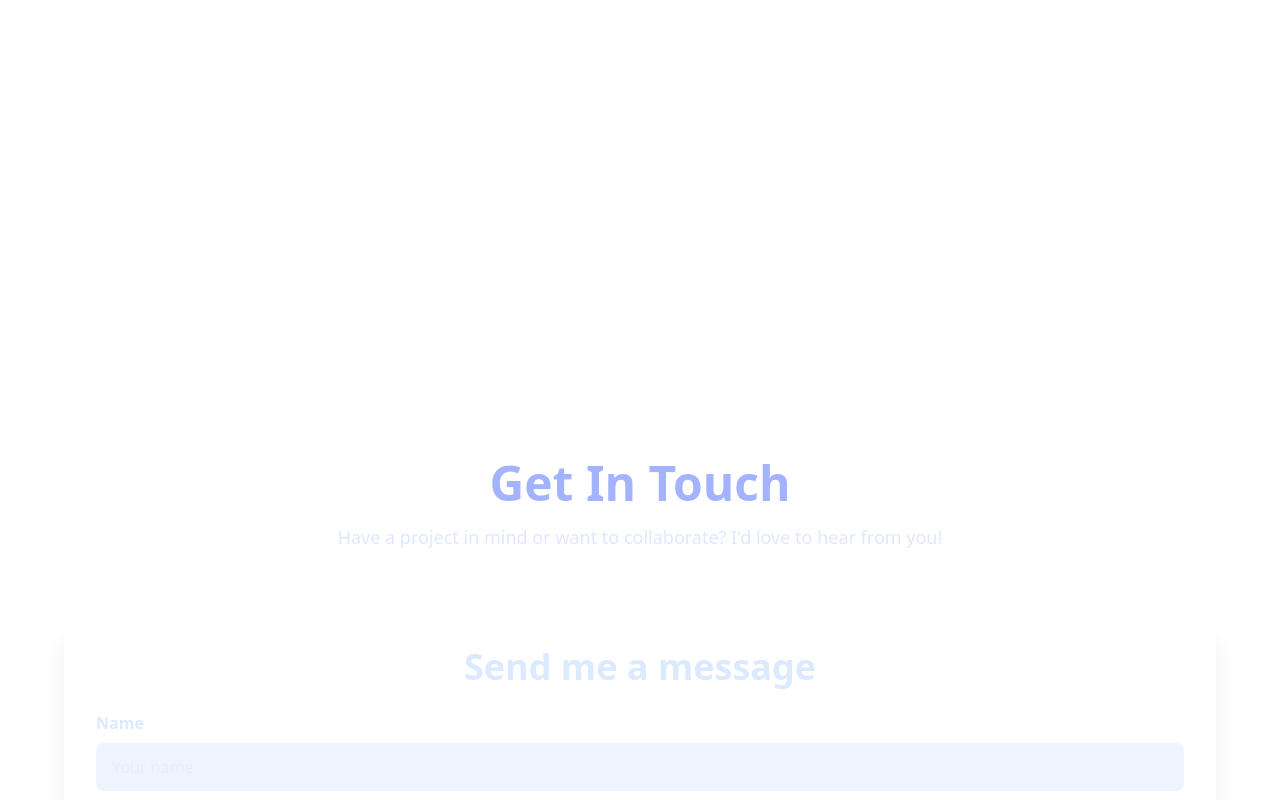
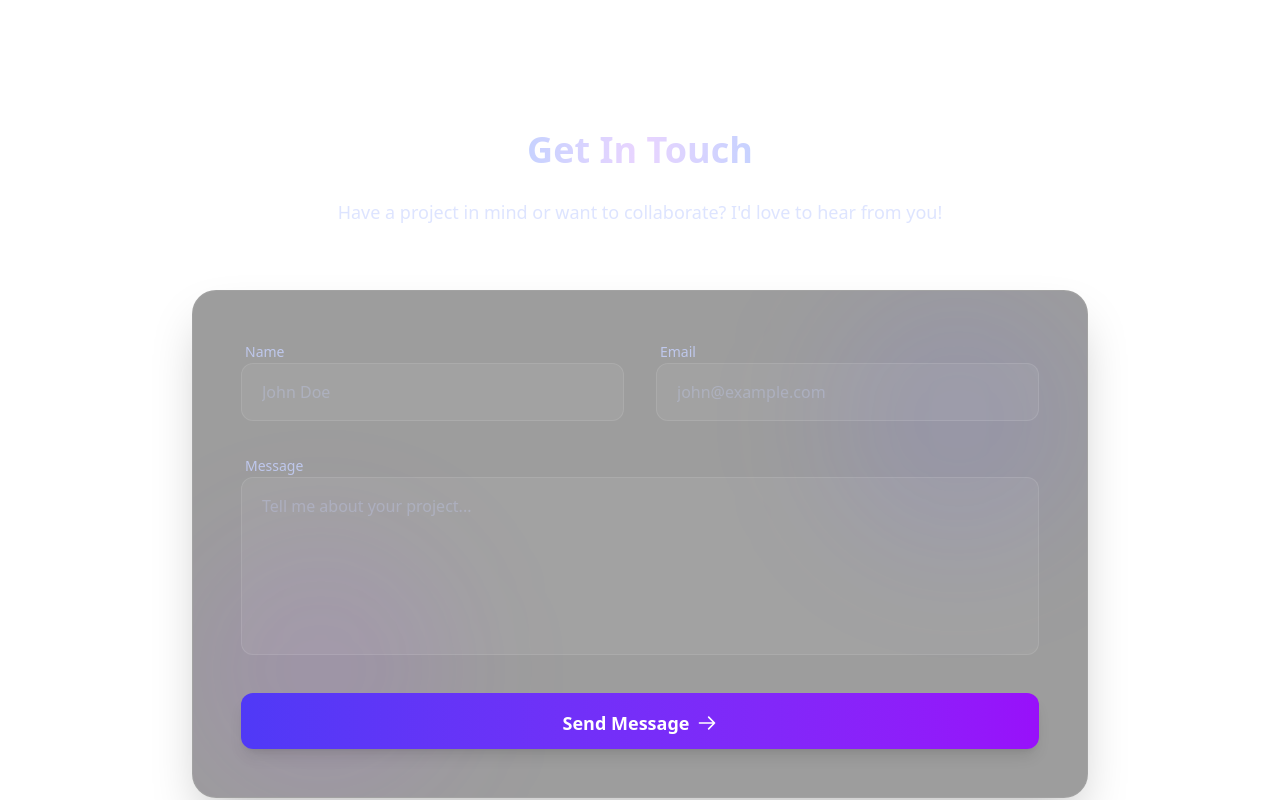
Before and after one commit to SwayamWakodikar/Portfolio, a React (Vite) app in the folder client/: page / in a window 1280 px wide. Shown: the part 3120-3920 px from the top of the page. Built offline with nearby package versions, Linux system fonts and the light colour scheme.

Commit message:
some visual changes

```diff
--- a/client/src/components/Contact.jsx
+++ b/client/src/components/Contact.jsx
@@ -31,65 +31,27 @@ const Contact = () => {
     }, 1000)
   }
 
-  const socialLinks = [
-    {
-      name: 'GitHub',
-      url: 'https://github.com',
-      icon: (
-        <svg className="w-6 h-6" fill="currentColor" viewBox="0 0 24 24">
-          <path d="M12 0c-6.626 0-12 5.373-12 12 0 5.302 3.438 9.8 8.207 11.387.599.111.793-.261.793-.577v-2.234c-3.338.726-4.033-1.416-4.033-1.416-.546-1.387-1.333-1.756-1.333-1.756-1.089-.745.083-.729.083-.729 1.205.084 1.839 1.237 1.839 1.237 1.07 1.834 2.807 1.304 3.492.997.107-.775.418-1.305.762-1.604-2.665-.305-5.467-1.334-5.467-5.931 0-1.311.469-2.381 1.236-3.221-.124-.303-.535-1.524.117-3.176 0 0 1.008-.322 3.301 1.23.957-.266 1.983-.399 3.003-.404 1.02.005 2.047.138 3.006.404 2.291-1.552 3.297-1.23 3.297-1.23.653 1.653.242 2.874.118 3.176.77.84 1.235 1.911 1.235 3.221 0 4.609-2.807 5.624-5.479 5.921.43.372.823 1.102.823 2.222v3.293c0 .319.192.694.801.576 4.765-1.589 8.199-6.086 8.199-11.386 0-6.627-5.373-12-12-12z"/>
-        </svg>
-      )
-    },
-    {
-      name: 'LinkedIn',
-      url: 'https://linkedin.com',
-      icon: (
-        <svg className="w-6 h-6" fill="currentColor" viewBox="0 0 24 24">
-          <path d="M20.447 20.452h-3.554v-5.569c0-1.328-.027-3.037-1.852-3.037-1.853 0-2.136 1.445-2.136 2.939v5.667H9.351V9h3.414v1.561h.046c.477-.9 1.637-1.85 3.37-1.85 3.601 0 4.267 2.37 4.267 5.455v6.286zM5.337 7.433c-1.144 0-2.063-.926-2.063-2.065 0-1.138.92-2.063 2.063-2.063 1.14 0 2.064.925 2.064 2.063 0 1.139-.925 2.065-2.064 2.065zm1.782 13.019H3.555V9h3.564v11.452zM22.225 0H1.771C.792 0 0 .774 0 1.729v20.542C0 23.227.792 24 1.771 24h20.451C23.2 24 24 23.227 24 22.271V1.729C24 .774 23.2 0 22.222 0h.003z"/>
-        </svg>
-      )
-    },
-    {
-      name: 'Email',
-      url: 'mailto:swayam.w06@gmail.com',
-      icon: (
-        <svg className="w-6 h-6" fill="none" stroke="currentColor" viewBox="0 0 24 24">
-          <path strokeLinecap="round" strokeLinejoin="round" strokeWidth={2} d="M3 8l7.89 5.26a2 2 0 002.22 0L21 8M5 19h14a2 2 0 002-2V7a2 2 0 00-2-2H5a2 2 0 00-2 2v10a2 2 0 002 2z" />
-        </svg>
-      )
-    },
-    {
-      name: 'Twitter',
-      url: 'https://twitter.com',
-      icon: (
-        <svg className="w-6 h-6" fill="currentColor" viewBox="0 0 24 24">
-          <path d="M23.953 4.57a10 10 0 01-2.825.775 4.958 4.958 0 002.163-2.723c-.951.555-2.005.959-3.127 1.184a4.92 4.92 0 00-8.384 4.482C7.69 8.095 4.067 6.13 1.64 3.162a4.822 4.822 0 00-.666 2.475c0 1.71.87 3.213 2.188 4.096a4.904 4.904 0 01-2.228-.616v.06a4.923 4.923 0 003.946 4.827 4.996 4.996 0 01-2.212.085 4.936 4.936 0 004.604 3.417 9.867 9.867 0 01-6.102 2.105c-.39 0-.779-.023-1.17-.067a13.995 13.995 0 007.557 2.209c9.053 0 13.998-7.496 13.998-13.985 0-.21 0-.42-.015-.63A9.935 9.935 0 0024 4.59z"/>
-        </svg>
-      )
-    }
-  ]
-
   return (
-    <div className="w-screen min-h-screen py-20 px-4 bg-linear-to-b bg-transparent">
-      <div className="max-w-6xl mx-auto">
+    <div className="w-screen min-h-screen py-20 px-4 bg-transparent">
+      <div className="max-w-4xl mx-auto">
         <div className="text-center mb-16">
-          <h2 className="text-5xl font-bold bg-linear-to-r text-indigo-300 bg-clip-text mb-4">
+          <h2 className="text-3xl lg:text-4xl font-bold bg-gradient-to-r from-indigo-200 via-purple-200 to-indigo-200 bg-clip-text text-transparent inline-block mb-4">
             Get In Touch
           </h2>
-          <p className="text-indigo-100 text-lg max-w-2xl mx-auto">
+          <p className="text-indigo-200/60 mt-3 text-lg font-medium max-w-2xl mx-auto">
             Have a project in mind or want to collaborate? I'd love to hear from you!
           </p>
         </div>
 
-        <div className="items-center">
-          {/* Contact Form */}
-          <div className=" backdrop-blur-xs rounded-2xl shadow-xl p-8 ">
-            <h3 className="text-center text-4xl font-bold text-blue-100 mb-6">Send me a message</h3>
+        <div className="relative p-8 lg:p-12 rounded-3xl bg-[#0a0a0a]/40 backdrop-blur-xl border border-white/5 shadow-2xl overflow-hidden">
+          {/* Glow Effect */}
+          <div className="absolute top-0 right-0 w-64 h-64 bg-indigo-500/10 rounded-full blur-3xl -z-10" />
+          <div className="absolute bottom-0 left-0 w-64 h-64 bg-purple-500/10 rounded-full blur-3xl -z-10" />
 
-            <form onSubmit={handleSubmit} className="space-y-6">
-              <div>
-                <label htmlFor="name" className="font-bold block text-md text-blue-100 mb-2">
+          <form onSubmit={handleSubmit} className="relative z-10 space-y-8">
+            <div className="grid grid-cols-1 md:grid-cols-2 gap-8">
+              <div className="space-y-2">
+                <label htmlFor="name" className="text-sm font-medium text-indigo-200/80 ml-1">
                   Name
                 </label>
                 <input
@@ -99,13 +61,13 @@ const Contact = () => {
                   value={formData.name}
                   onChange={handleChange}
                   required
-                  className="w-full px-4 py-3  text-gray-200 bg-indigo-100/50 rounded-lg focus:ring-2 focus:ring-white focus:border-transparent outline-none transition-all"
-                  placeholder="Your name"
+                  className="w-full px-5 py-4 bg-white/5 border border-white/10 rounded-xl text-indigo-100 placeholder-indigo-200/30 focus:outline-none focus:border-indigo-500/50 focus:bg-white/10 transition-all duration-300"
+                  placeholder="John Doe"
                 />
               </div>
 
-              <div>
-                <label htmlFor="email" className="font-bold block text-md text-blue-100 mb-2">
+              <div className="space-y-2">
+                <label htmlFor="email" className="text-sm font-medium text-indigo-200/80 ml-1">
                   Email
                 </label>
                 <input
@@ -115,13 +77,14 @@ const Contact = () => {
                   value={formData.email}
                   onChange={handleChange}
                   required
-                  className="w-full px-4 py-3  text-gray-200 bg-indigo-100/50 rounded-lg focus:ring-2 focus:ring-white focus:border-transparent outline-none transition-all"
-                  placeholder="your.email@example.com"
+                  className="w-full px-5 py-4 bg-white/5 border border-white/10 rounded-xl text-indigo-100 placeholder-indigo-200/30 focus:outline-none focus:border-indigo-500/50 focus:bg-white/10 transition-all duration-300"
+                  placeholder="john@example.com"
                 />
               </div>
+            </div>
 
-              <div>
-                <label htmlFor="message" className="font-bold block text-md text-blue-100 mb-2">
+            <div className="space-y-2">
+              <label htmlFor="message" className="text-sm font-medium text-indigo-200/80 ml-1">
                 Message
               </label>
               <textarea
@@ -131,95 +94,44 @@ const Contact = () => {
                 onChange={handleChange}
                 required
                 rows={6}
-                  className="w-full px-4 py-3  text-gray-200 bg-indigo-100/50 rounded-lg focus:ring-2 focus:ring-white focus:border-transparent outline-none transition-all"
-                  placeholder="Your message here..."
+                className="w-full px-5 py-4 bg-white/5 border border-white/10 rounded-xl text-indigo-100 placeholder-indigo-200/30 focus:outline-none focus:border-indigo-500/50 focus:bg-white/10 transition-all duration-300 resize-none"
+                placeholder="Tell me about your project..."
               />
             </div>
 
             <button
               type="submit"
               disabled={status === 'sending'}
-                className="w-full bg-linear-to-r from-green-700 to-green-900 text-white font-semibold py-3 px-6 rounded-lg hover:from-green-800 hover:to-green-950 transition-all duration-300 transform hover:scale-105 disabled:opacity-50 disabled:cursor-not-allowed disabled:transform-none"
+              className="group relative w-full bg-gradient-to-r from-indigo-600 to-purple-600 text-white font-bold py-4 px-8 rounded-xl h-14 overflow-hidden shadow-lg hover:shadow-[0_0_20px_rgba(79,70,229,0.4)] transition-all duration-300 disabled:opacity-50 disabled:cursor-not-allowed"
             >
-                {status === 'sending' ? 'Sending...' : status === 'success' ? 'Message Sent! ✓' : 'Send Message'}
+              <div className="absolute inset-0 bg-gradient-to-r from-purple-600 to-indigo-600 opacity-0 group-hover:opacity-100 transition-opacity duration-300" />
+              <span className="relative z-10 flex items-center justify-center gap-2 text-lg">
+                {status === 'sending' ? (
+                  'Sending...'
+                ) : status === 'success' ? (
+                  <>
+                    Message Sent!
+                    <svg className="w-5 h-5" fill="none" stroke="currentColor" viewBox="0 0 24 24">
+                      <path strokeLinecap="round" strokeLinejoin="round" strokeWidth={2} d="M5 13l4 4L19 7" />
+                    </svg>
+                  </>
+                ) : (
+                  <>
+                    Send Message
+                    <svg className="w-5 h-5 group-hover:translate-x-1 transition-transform" fill="none" stroke="currentColor" viewBox="0 0 24 24">
+                      <path strokeLinecap="round" strokeLinejoin="round" strokeWidth={2} d="M14 5l7 7m0 0l-7 7m7-7H3" />
+                    </svg>
+                  </>
+                )}
+              </span>
             </button>
 
             {status === 'success' && (
-                <p className="text-green-600 text-center font-medium">
-                  Thank you! I'll get back to you soon.
+              <p className="text-green-400 text-center font-medium animate-pulse">
+                Thanks for reaching out! I'll get back to you soon.
               </p>
             )}
           </form>
-          </div>
-
-          {/* Contact Info */}
-          {/* <div className="space-y-8">
-            <div className="bg-white/80 backdrop-blur-md rounded-2xl shadow-xl p-8 border border-gray-200">
-              <h3 className="text-2xl font-bold text-gray-800 mb-6">Contact Information</h3>
-
-              <div className="space-y-6">
-                <div className="flex items-start gap-4">
-                  <div className="bg-green-100 p-3 rounded-lg">
-                    <svg className="w-6 h-6 text-green-700" fill="none" stroke="currentColor" viewBox="0 0 24 24">
-                      <path strokeLinecap="round" strokeLinejoin="round" strokeWidth={2} d="M3 8l7.89 5.26a2 2 0 002.22 0L21 8M5 19h14a2 2 0 002-2V7a2 2 0 00-2-2H5a2 2 0 00-2 2v10a2 2 0 002 2z" />
-                    </svg>
-                  </div>
-                  <div>
-                    <p className="font-semibold text-gray-800 mb-1">Email</p>
-                    <a href="mailto:swayam.w06@gmail.com" className="text-green-700 hover:text-green-800 transition-colors">
-                      swayam.w06@gmail.com
-                    </a>
-                  </div>
-                </div>
-
-                <div className="flex items-start gap-4">
-                  <div className="bg-green-100 p-3 rounded-lg">
-                    <svg className="w-6 h-6 text-green-700" fill="none" stroke="currentColor" viewBox="0 0 24 24">
-                      <path strokeLinecap="round" strokeLinejoin="round" strokeWidth={2} d="M3 5a2 2 0 012-2h3.28a1 1 0 01.948.684l1.498 4.493a1 1 0 01-.502 1.21l-2.257 1.13a11.042 11.042 0 005.516 5.516l1.13-2.257a1 1 0 011.21-.502l4.493 1.498a1 1 0 01.684.949V19a2 2 0 01-2 2h-1C9.716 20 4.523 14.827 4.523 8V5z" />
-                    </svg>
-                  </div>
-                  <div>
-                    <p className="font-semibold text-gray-800 mb-1">Phone</p>
-                    <a href="tel: +91 9764433698" className="text-green-700 hover:text-green-800 transition-colors">
-                      +91 9764433698
-                    </a>
-                  </div>
-                </div>
-
-                <div className="flex items-start gap-4">
-                  <div className="bg-green-100 p-3 rounded-lg">
-                    <svg className="w-6 h-6 text-green-700" fill="none" stroke="currentColor" viewBox="0 0 24 24">
-                      <path strokeLinecap="round" strokeLinejoin="round" strokeWidth={2} d="M17.657 16.657L13.414 20.9a1.998 1.998 0 01-2.827 0l-4.244-4.243a8 8 0 1111.314 0z" />
-                      <path strokeLinecap="round" strokeLinejoin="round" strokeWidth={2} d="M15 11a3 3 0 11-6 0 3 3 0 016 0z" />
-                    </svg>
-                  </div>
-                  <div>
-                    <p className="font-semibold text-gray-800 mb-1">Location</p>
-                    <p className="text-gray-600">Available for remote work</p>
-                  </div>
-                </div>
-              </div>
-            </div> */}
-
-            {/* Social Links */}
-            {/* <div className="bg-white/80 backdrop-blur-md rounded-2xl shadow-xl p-8 border border-gray-200">
-              <h3 className="text-2xl font-bold text-gray-800 mb-6">Follow Me</h3>
-              <div className="flex flex-wrap gap-4">
-                {socialLinks.map((social) => (
-                  <a
-                    key={social.name}
-                    href={social.url}
-                    target="_blank"
-                    rel="noopener noreferrer"
-                    className="flex items-center gap-2 px-6 py-3 bg-linear-to-r from-green-700 to-green-900 text-white rounded-lg hover:from-green-800 hover:to-green-950 transition-all duration-300 transform hover:scale-105 font-medium shadow-lg"
-                  >
-                    {social.icon}
-                    <span>{social.name}</span>
-                  </a>
-                ))}
-              </div> */}
-            {/* </div> */}
-          {/* </div> */}
         </div>
       </div>
     </div>
--- a/client/src/components/Stats.jsx
+++ b/client/src/components/Stats.jsx
@@ -9,7 +9,7 @@ const Stats = () => {
   ];
 
   return (
-    <div className="w-screen min-h-screen py-20 px-4 bg-transparent">
+    <div className="w-screen py-20 px-4 bg-transparent">
       <div className="max-w-7xl mx-auto">
         <div className="text-center mb-16">
           <h2 className="text-3xl lg:text-4xl font-bold bg-gradient-to-r from-indigo-200 via-purple-200 to-indigo-200 bg-clip-text text-transparent inline-block mb-4">
```
Lines whose indentation alone changed are shown as unchanged.
